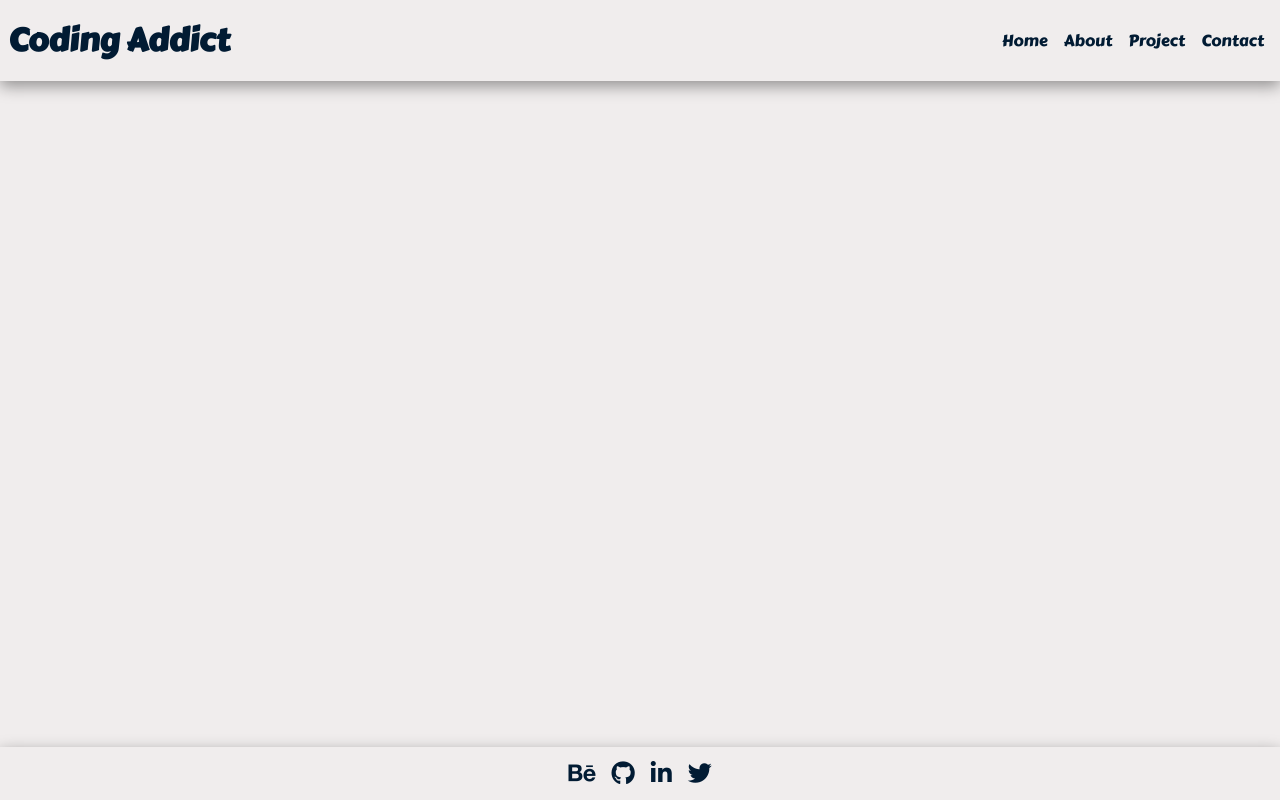
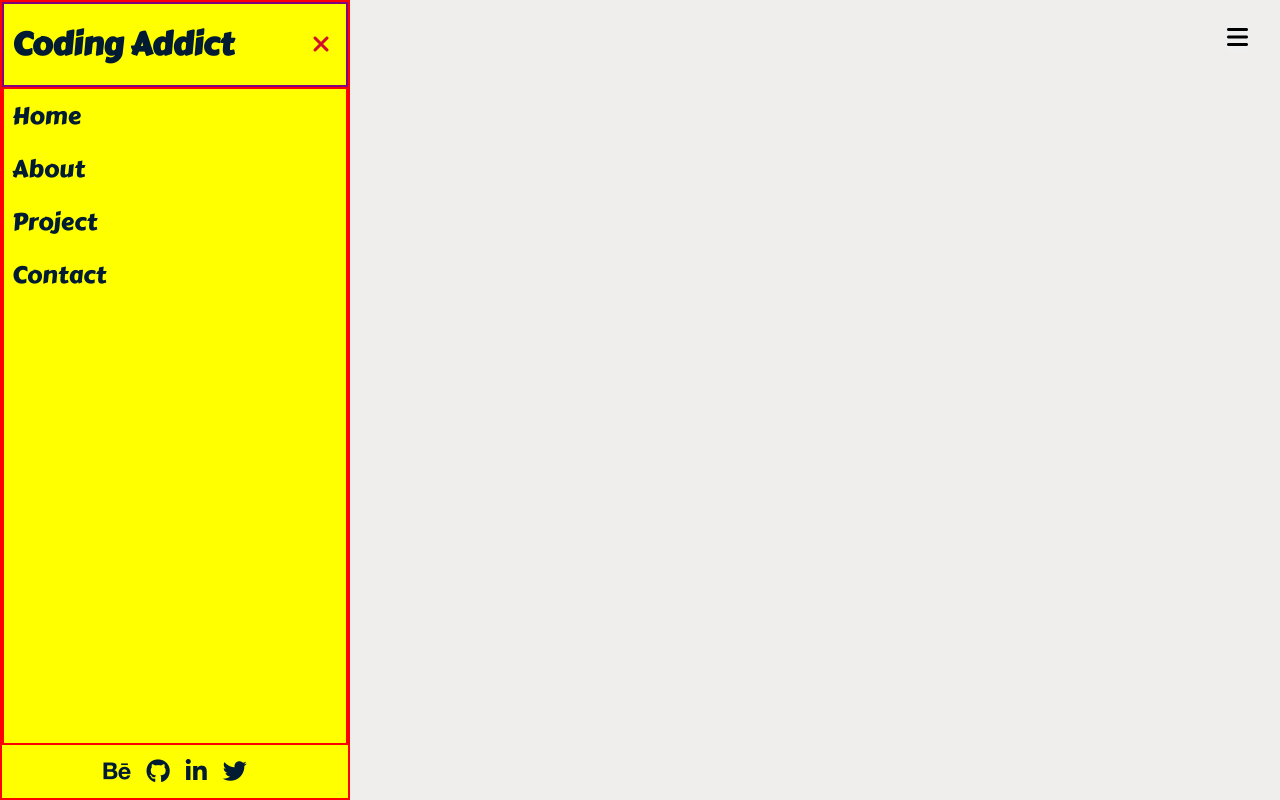
Before and after one commit to arehtunde/JS-practice-projects, a website: page index.html in a window 1280 px wide. Drawn offline with Linux system fonts and the light colour scheme.

Commit message:
finish markup and styling

```diff
--- a/index.html
+++ b/index.html
@@ -11,13 +11,14 @@
   <title>Color Flipper</title>
 </head>
 <body>
-  <header class="header">
+  <button class="menu"><i class="fas fa-bars"></i></button>
+  <aside class="sidebar">
     <div class="holder">
       <h1 class="title">Coding Addict</h1>
-      <button class="open"><i class="fas fa-bars"></i></button>
+      <button class="close"><i class="fas fa-times"></i></button>
     </div>
 
-    <nav class="nav show">
+    <nav class="nav">
       <ul class="nav_list">
         <li class="nav_list-items">Home</li>
         <li class="nav_list-items">About</li>
@@ -25,18 +26,14 @@
         <li class="nav_list-items">Contact</li>
       </ul>
     </nav>
-  </header>
 
-  <main class="main"></main>
-
-  <footer class="footer">
-    <ul class="footer_list">
-      <li class="footer_list-items"><i class="fab fa-behance"></i></li>
-      <li class="footer_list-items"><i class="fab fa-github"></i></li>
-      <li class="footer_list-items"><i class="fab fa-linkedin-in"></i></li>
-      <li class="footer_list-items"><i class="fab fa-twitter"></i></li>
+    <ul class="social">
+      <li class="social-items"><i class="fab fa-behance"></i></li>
+      <li class="social-items"><i class="fab fa-github"></i></li>
+      <li class="social-items"><i class="fab fa-linkedin-in"></i></li>
+      <li class="social-items"><i class="fab fa-twitter"></i></li>
     </ul>
-  </footer>
+  </aside>
   <script src="https://kit.fontawesome.com/8c64d9042a.js" crossorigin="anonymous"></script>
 </body>
 </html>
--- a/src/style.scss
+++ b/src/style.scss
@@ -11,95 +11,82 @@
 }
 
 body {
-  display: flex;
-  flex-direction: column;
   width: 100%;
   min-height: 100vh;
+  position: relative;
   background-color: #f0eded;
   color: #011b33;
   font-family: 'Carter One', cursive;
+  font-size: clamp(1rem, 0.6923rem + 1.5385vw, 1.5rem);
 }
 
-.header {
-  padding: 1rem .5rem;
-  box-shadow: 0px 5px 15px 0px rgba(0,0,0,0.4);
+.menu {
+  position: absolute;
+  top: 1.5rem;
+  right: 2rem;
+  font-size: 1.5rem;
+  border: none;
+}
+
+.sidebar{
+  display: flex;
+  flex-direction: column;
+  min-height: 100%;
+  border: 2px solid red;
+  position: absolute;
+  width: 100%;
+  background-color: yellow;
 
   @media screen and (min-width: 600px) {
-    display: flex;
-    justify-content: space-between;
+    width: 350px;
   }
 }
 
 .holder {
+  border: 2px solid purple;
   display: flex;
-  justify-content: space-between;
+  padding: 1rem .5rem;
 }
 
 .title {
   font-size: clamp(1.25rem, 0.7885rem + 2.3077vw, 2rem);
 }
 
-.open {
+.close {
   align-self: center;
+  margin-left: auto;
+  padding-right: .5rem;
   font-size: 1.5rem;
-  margin-right: .5rem;
   border: none;
-  color:#d10f2a;
-
-  @media screen and (min-width: 600px) {
-    display: none;
-  }
-}
-
-.show {
-  display: none;
+  background-color: inherit;
+  color: #d10f2a;
 }
 
 .nav {
+  border: 2px solid red;
+  flex: 1;
 
   &_list {
 
     &-items {
-      padding-top: .5rem;
+      padding: .5rem;
       cursor: pointer;
 
       &:hover {
-        color: #d10f2a;
-      }
-    }
-  }
-
-  @media screen and (min-width: 600px) {
-    display: block;
-    align-self: center;
-
-    &_list {
-      display: flex;
-
-      &-items {
-        padding: 0;
-        margin: 0 .5rem;
+        color: #f2f2f2;
+        background-color: #011b33;
       }
     }
   }
 }
 
-.main {
-  flex: 1;
- }
+.social {
+  padding: .5rem;
+  display: flex;
+  justify-content: center;
 
- .footer {
-  padding: .5rem 0;
-  box-shadow: 0px 5px 15px 0px rgba(0,0,0,0.4);
-
-  &_list {
-    display: flex;
-    justify-content: center;
-
-    &-items {
-      margin: 0 .5rem;
-      cursor: pointer;
-      font-size: clamp(1rem, 0.6923rem + 1.5385vw, 1.5rem);
-    }
+  &-items {
+    margin: 0 .5rem;
+    cursor: pointer;
   }
 }
```
Also changed, not shown: dist/style.css, src/style.css, 1 other file.
